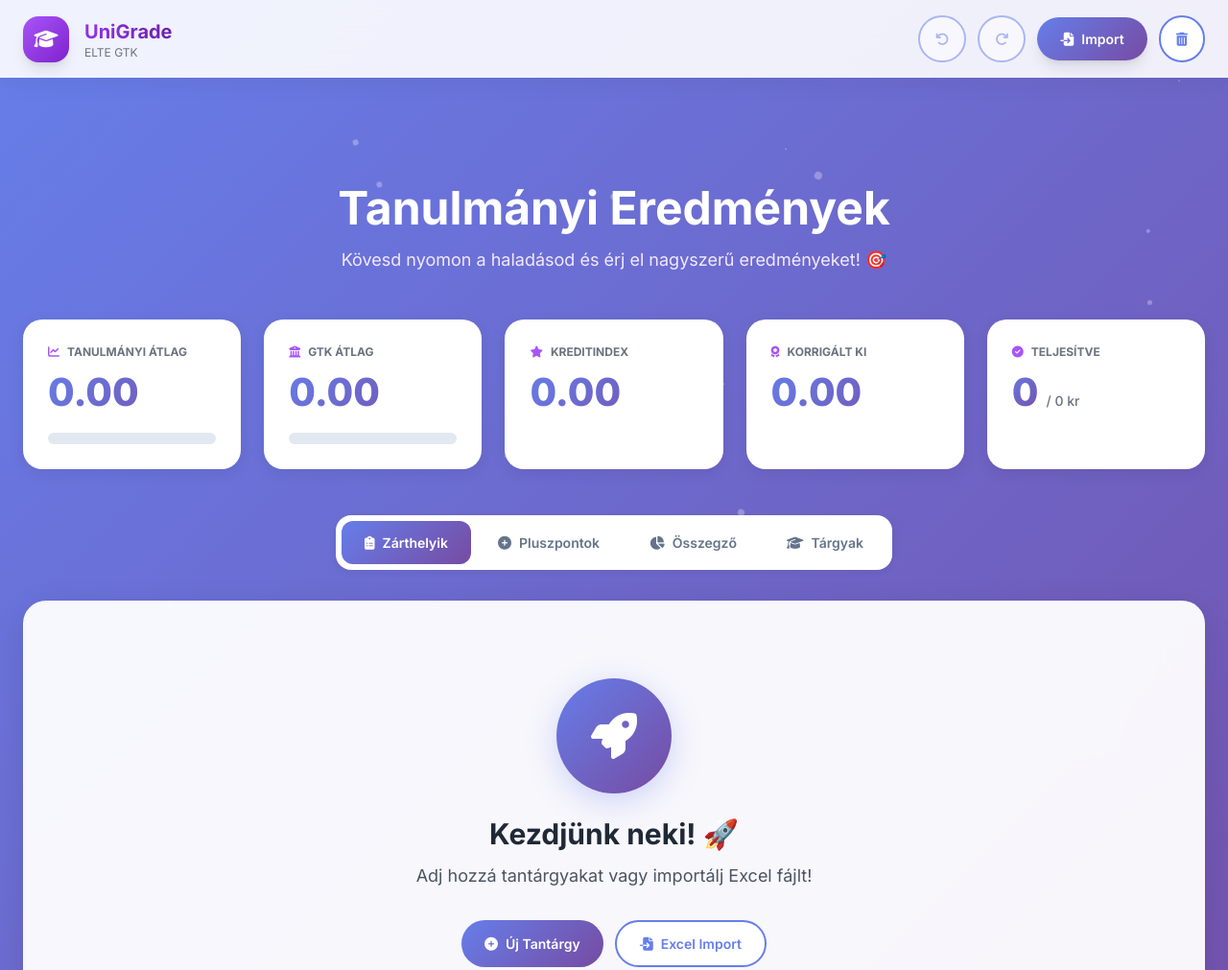
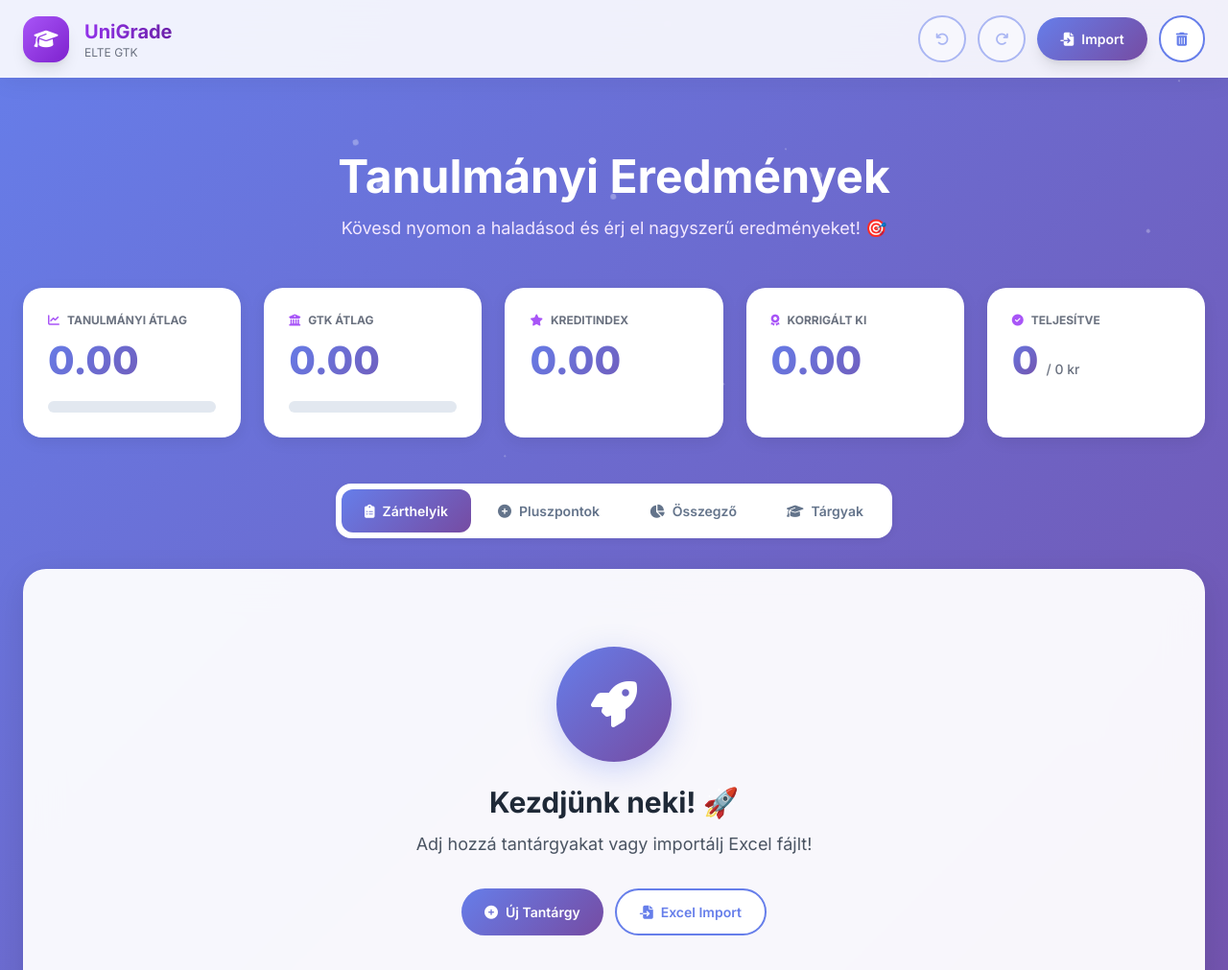
Before and after one commit to svedres/unigrade, a plain HTML site: page index.html in a window 1280 px wide. Shown: the top 1011 px of the page at 96% size. Drawn offline with nearby package versions, Linux system fonts and the light colour scheme.

Commit message:
Update index.html

```diff
--- a/index.html
+++ b/index.html
@@ -396,7 +396,7 @@
         <div class="max-w-7xl mx-auto px-6 pb-20">
             <div id="error-container"></div>
 
-            <div class="text-center mb-12 mt-[3cm] animate-fade-in-up">
+            <div class="text-center mb-12 pt-[80px] animate-fade-in-up">
                 <h2 class="text-4xl md:text-5xl font-bold text-white mb-4">Tanulmányi Eredmények</h2>
                 <p class="text-purple-100 text-lg">Kövesd nyomon a haladásod és érj el nagyszerű eredményeket! 🎯</p>
             </div>
```
